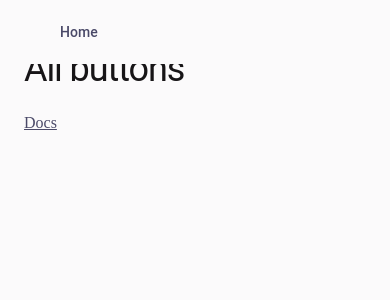
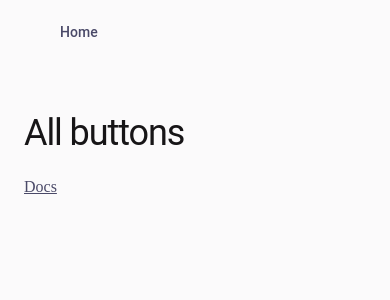
Before and after one commit to insideoutlizard/lz-ui, a SvelteKit app: page /all-buttons in a window 390 px wide. Shown: the top 300 px of the page. Built offline with nearby package versions, Linux system fonts and the light colour scheme; some icons are missing.

Commit message:
layout breakpoints scale with visible nav

```diff
--- a/src/routes/+layout.svelte
+++ b/src/routes/+layout.svelte
@@ -56,15 +56,15 @@
     @media (width < 600px) {
         :root {
             --lz-max-content-width: 100%;
-            --lz-content-space-top: var(--lz-app-bar-height);
+            --lz-content-space-top: var(--lz-app-bar-small-height);
         }
     }
 
     @media (width >= 600px) and (width < 840px) {
         :root {
             --lz-max-content-width: 100%;
-            --lz-content-space-top: 0;
-            --lz-content-space-left: var(--lz-navigation-rail-width);
+            --lz-content-space-top: var(--lz-app-bar-small-height);
+            --lz-content-space-left: 0;
         }
     }
 
@@ -72,7 +72,7 @@
         :root {
             --lz-max-content-width: 100%;
             --lz-content-space-top: 0;
-            --lz-content-space-left: var(--lz-navigation-rail-width);
+            --lz-content-space-left: var(--lz-navigation-rail-width-expanded);
         }
     }
 
@@ -80,7 +80,7 @@
         :root {
             --lz-max-content-width: 1024px;
             --lz-content-space-top: 0;
-            --lz-content-space-left: var(--lz-navigation-rail-width);
+            --lz-content-space-left: var(--lz-navigation-rail-width-expanded);
         }
     }
 
@@ -88,7 +88,7 @@
         :root {
             --lz-max-content-width: 1024px;
             --lz-content-space-top: 0;
-            --lz-content-space-left: var(--lz-navigation-rail-width);
+            --lz-content-space-left: var(--lz-navigation-rail-width-expanded);
         }
     }
 
```
